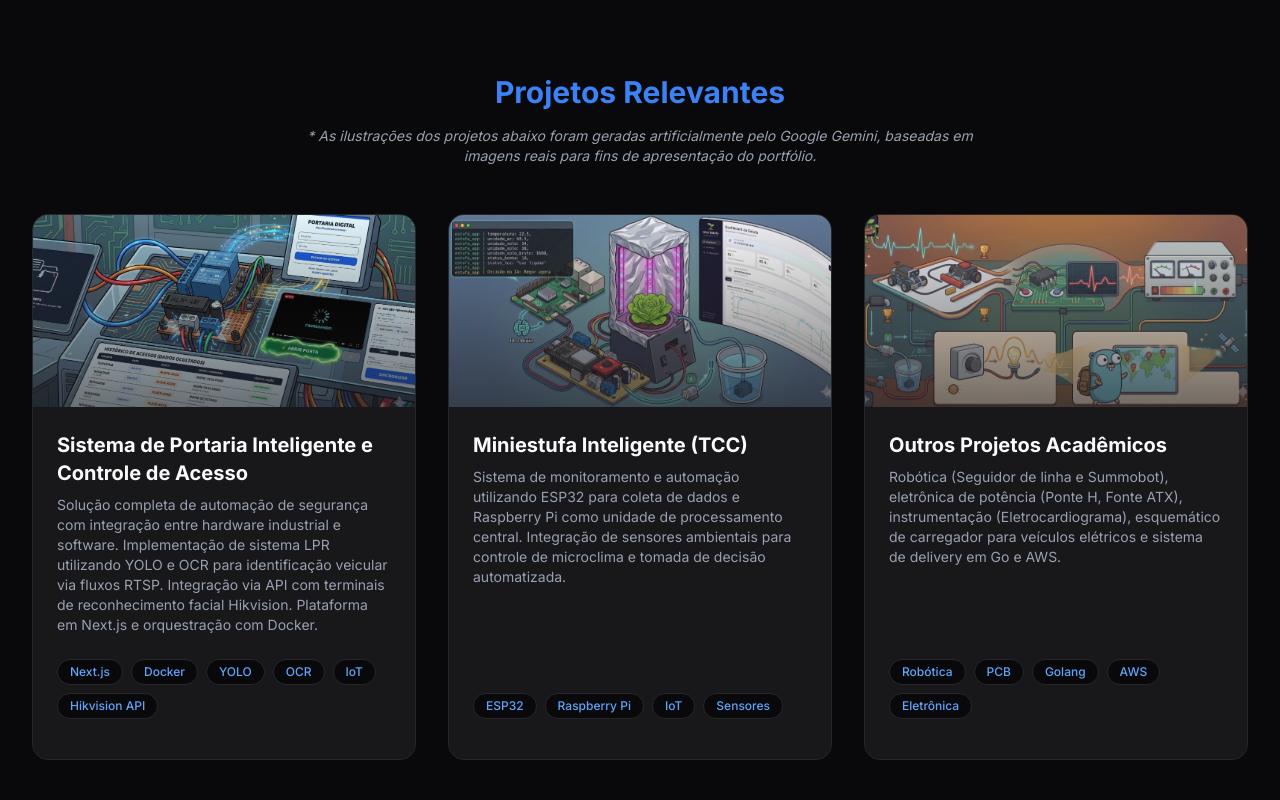
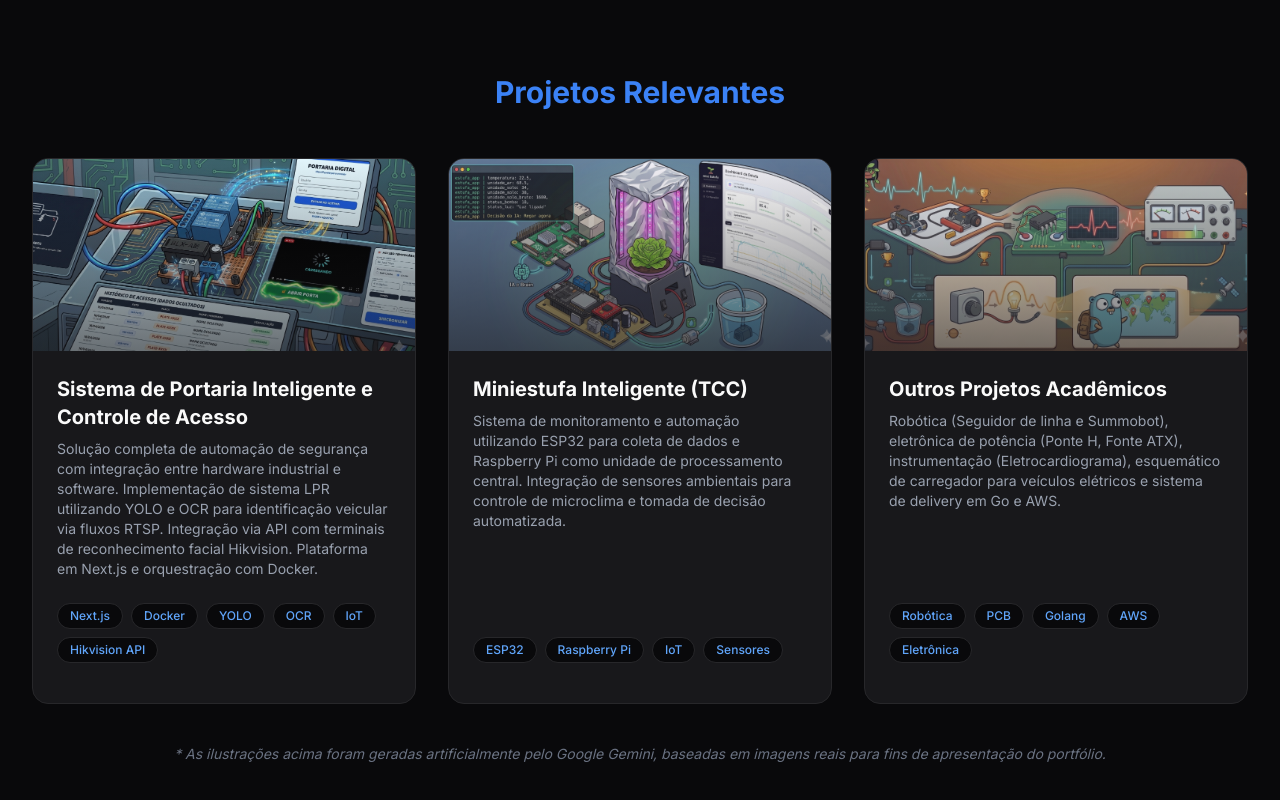
Before and after one commit to feruzin/portfolio, a Next.js app: page / in a window 1280 px wide. Shown: the part 3040-3840 px from the top of the page. Built offline with nearby package versions, Linux system fonts and the light colour scheme.

Commit message:
migrando texto

```diff
--- a/src/app/page.tsx
+++ b/src/app/page.tsx
@@ -108,10 +108,7 @@ export default function Home() {
       {/* Seção Projetos */}
       <section id="projetos" className="py-20">
         <div className="max-w-7xl mx-auto px-4 sm:px-6 lg:px-8">
-          <h2 className="text-3xl font-bold mb-4 text-center text-brand-blue">Projetos Relevantes</h2>
-          <p className="text-center text-gray-400 text-sm mb-12 max-w-2xl mx-auto italic">
-            * As ilustrações dos projetos abaixo foram geradas artificialmente pelo Google Gemini, baseadas em imagens reais para fins de apresentação do portfólio.
-          </p>
+          <h2 className="text-3xl font-bold mb-12 text-center text-brand-blue">Projetos Relevantes</h2>
           <div className="grid grid-cols-1 md:grid-cols-2 lg:grid-cols-3 gap-8">
             <ProjectCard
               title="Sistema de Portaria Inteligente e Controle de Acesso"
@@ -132,6 +129,9 @@ export default function Home() {
               tags={["Robótica", "PCB", "Golang", "AWS", "Eletrônica"]}
             />
           </div>
+          <p className="text-center text-gray-500 text-sm mt-10 italic">
+            * As ilustrações acima foram geradas artificialmente pelo Google Gemini, baseadas em imagens reais para fins de apresentação do portfólio.
+          </p>
         </div>
       </section>
 
```
